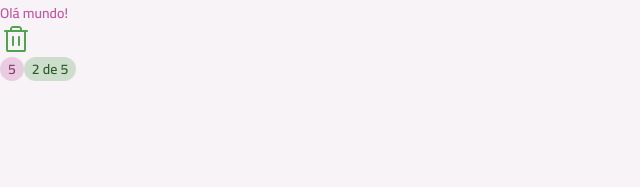
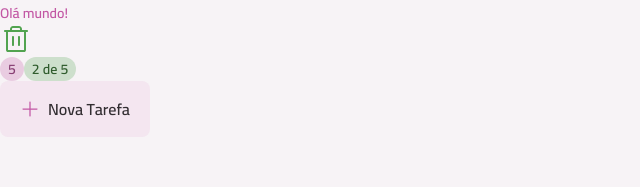
Before and after one commit to heloiseap/todo, a React (Vite) app: page / in a window 1280 px wide. Shown: the top 187 px of the page, without its empty margins (0-640 px from the left). Built offline with nearby package versions, Linux system fonts and the light colour scheme.

Commit message:
Button component

```diff
--- a/src/App.tsx
+++ b/src/App.tsx
@@ -1,7 +1,9 @@
 import Text from "./components/text"
 import TrashIcon from "./assets/icons/trash.svg?react"
+import PlusIcon from "./assets/icons/plus.svg?react"
 import Icon from "./components/icon"
 import Badge from "./components/badge"
+import Button from "./components/button"
 
 export default function App() {
 
@@ -22,6 +24,10 @@
         <Badge variant="primary">2 de 5</Badge>
       </div>
 
+      <div>
+        <Button icon={PlusIcon}>Nova Tarefa</Button>
+      </div>
+
     </div>
   )
 }
--- /dev/null
+++ b/src/components/button.tsx
@@ -0,0 +1,77 @@
+import { cva, type VariantProps } from "class-variance-authority"
+import Icon from "./icon"
+import Text from "./text"
+
+// eslint-disable-next-line react-refresh/only-export-components
+export const buttonVariants = cva("flex items-center justify-center cursor-pointer transition rounded-lg group gap-2", {
+    variants: {
+        variant: {
+            primary: "bg-gray-200 hover:bg-pink-light"
+        },
+        size: {
+            md: "h-14 py-4 px-5"
+        },
+        disabled: {
+            true: "opacity-50 pointer-events-none"
+        }
+    },
+    defaultVariants: {
+        variant: "primary",
+        size: "md",
+        disabled: false
+    }
+})
+
+// eslint-disable-next-line react-refresh/only-export-components
+export const buttonIconVariants = cva("transition", {
+    variants: {
+        variant: {
+            primary: "fill-pink-base"
+        },
+        size: {
+            md: "w-5 h-5"
+        }
+    },
+    defaultVariants: {
+        variant: "primary",
+        size: "md",
+    }
+})
+
+// eslint-disable-next-line react-refresh/only-export-components
+export const buttonTextVariants = cva("", {
+    variants: {
+        variant: {
+            primary: "text-gray-400"
+        }
+    },
+    defaultVariants: {
+        variant: "primary"
+    }
+})
+
+interface ButtonProps
+    extends Omit<React.ComponentProps<"button">, 'size' | 'disabled'>,
+    VariantProps<typeof buttonVariants> {
+    icon?: React.ComponentProps<typeof Icon>["svg"]
+}
+
+export default function Button({
+    variant,
+    size,
+    disabled,
+    className,
+    children,
+    icon: IconComponent,
+    ...props
+}: ButtonProps) {
+    return <button className={buttonVariants({variant, size, disabled, className})} {...props}>
+        {IconComponent && <Icon
+            svg={IconComponent}
+            className={buttonIconVariants({ variant, size })}
+        />}
+        <Text variant="body-md-bold" className={buttonTextVariants({ variant })}>
+            {children}
+        </Text>
+    </button>
+}
```
